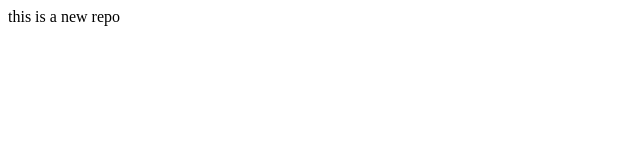
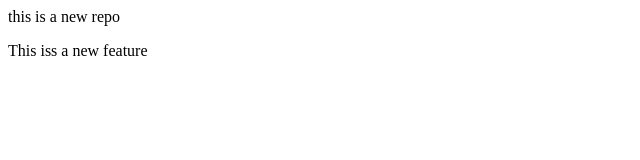
Before and after one commit to Subhrajitnaskar/localrepoo, a plain HTML site: page index.html in a window 1280 px wide. Shown: the whole page, without its empty margins (0-640 px from the left). Drawn offline with Linux system fonts and the light colour scheme.

Commit message:
Add new feature

```diff
--- a/index.html
+++ b/index.html
@@ -1 +1,2 @@
 <p>this is a new repo</p>
+<p>This iss a new feature</p>
```
